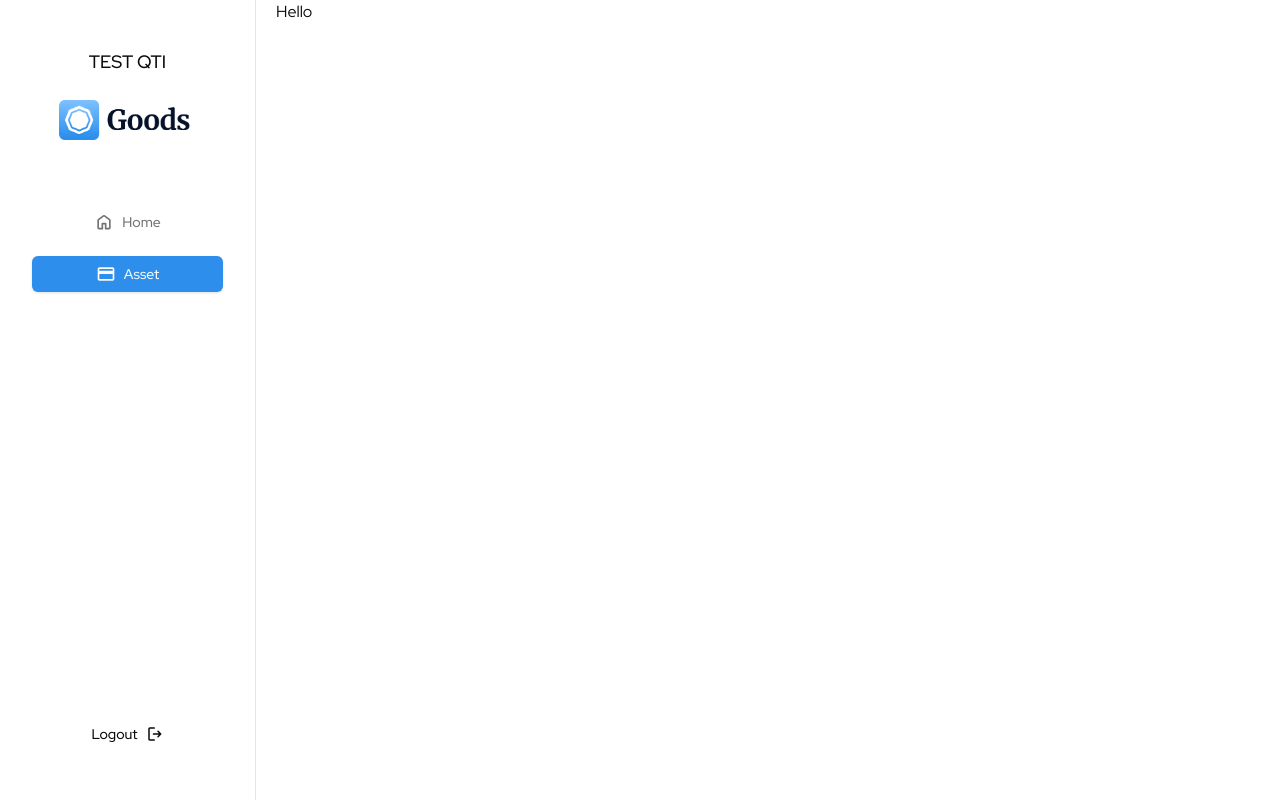
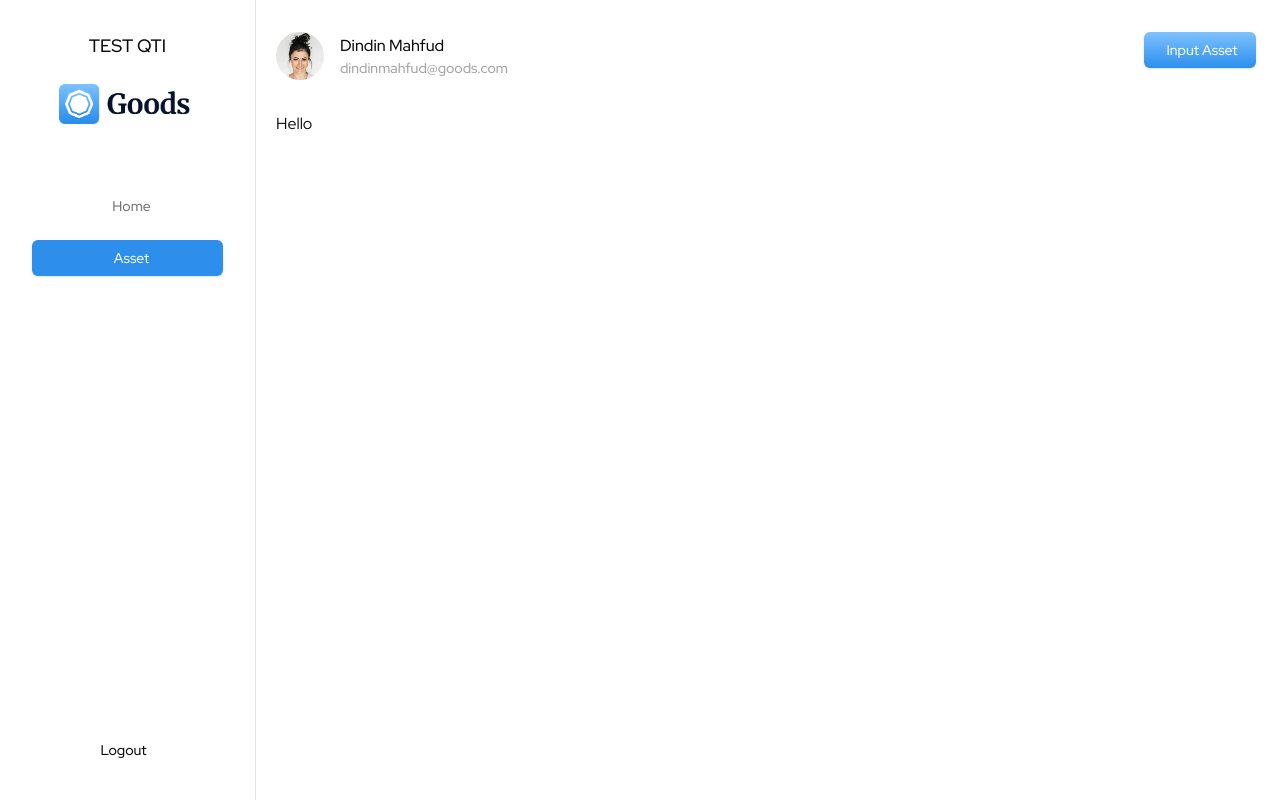
Before and after one commit to euxzy/qti-test, a Next.js app: page /asset in a window 1280 px wide. Built offline with nearby package versions, Linux system fonts and the light colour scheme.

Commit message:
feat(navigation): create top bar

```diff
--- a/app/(dashboard)/layout.tsx
+++ b/app/(dashboard)/layout.tsx
@@ -1,11 +1,15 @@
 import { ReactNode } from 'react'
 import { Sidebar } from '~/components/shared/navigation/sidebar'
+import { TopBar } from '~/components/shared/navigation/top-bar'
 
 export default function DashboardLayout({ children }: { children: ReactNode }) {
   return (
-    <div className="flex h-screen space-x-5">
+    <div className="flex min-h-screen space-x-5">
       <Sidebar />
-      <div>{children}</div>
+      <div className="w-full">
+        <TopBar />
+        <div>{children}</div>
+      </div>
     </div>
   )
 }
--- a/app/globals.css
+++ b/app/globals.css
@@ -14,6 +14,7 @@
     --popover-foreground: 0 0% 3.9%;
 
     --primary: 209 83% 55%;
+    --primary-2: 209 100% 75%;
     --primary-foreground: 0 0% 98%;
 
     --secondary: 0 0% 96.1%;
@@ -74,3 +75,9 @@
     @apply bg-background text-foreground;
   }
 }
+
+@layer components {
+  .btn-gradient {
+    @apply bg-gradient-to-t from-primary to-primary-2;
+  }
+}
--- /dev/null
+++ b/components/logic/show-if.tsx
@@ -0,0 +1,15 @@
+import { ReactNode } from 'react'
+
+export interface ShowIfProps {
+  children: ReactNode
+  condition: boolean
+}
+
+/**
+ *
+ * @param { ShowIfProps }
+ * @returns { ReactNode | null }
+ */
+export function ShowIf({ children, condition }: ShowIfProps): ReactNode | null {
+  return condition ? children : null
+}
--- a/components/shared/icons.tsx
+++ /dev/null
@@ -1,5 +0,0 @@
-'use client'
-
-import { Icon } from '@iconify/react'
-
-export { Icon }
--- a/components/shared/navigation/sidebar.tsx
+++ b/components/shared/navigation/sidebar.tsx
@@ -3,22 +3,21 @@
 import Image from 'next/image'
 import Link from 'next/link'
 
-import { Icon } from '~/components/shared/icons'
 import { Button } from '~/components/ui/button'
 import Logo from '~/assets/images/logo-horizontal-black.png'
 import { usePathname } from 'next/navigation'
 import { cn } from '~/lib/cn'
 
 const routeItems: { icon: string; name: string; path: string }[] = [
-  { icon: 'material-symbols:home-outline-rounded', name: 'Home', path: '/' },
-  { icon: 'material-symbols:credit-card-outline', name: 'Asset', path: '/asset' }
+  { icon: 'icon-[material-symbols--home-outline-rounded]', name: 'Home', path: '/' },
+  { icon: 'icon-[material-symbols--credit-card-outline]', name: 'Asset', path: '/asset' }
 ]
 
 export function Sidebar() {
   const currentPath = usePathname()
 
   return (
-    <aside className="flex min-w-64 flex-col justify-between border-e px-8 py-12">
+    <aside className="flex min-w-64 flex-col justify-between border-e px-8 py-8">
       <div>
         <div className="mb-16 grid place-items-center">
           <h2 className="mb-6 text-lg font-medium">TEST QTI</h2>
@@ -36,7 +35,7 @@ export function Sidebar() {
                 className={cn('w-full font-medium', currentPath !== item.path && 'text-neutral-500')}
               >
                 <Link href={item.path}>
-                  <Icon icon={item.icon} className="mr-2 text-xl" />
+                  <span className={cn(item.icon, 'mr-2 text-lg')}></span>
                   <span>{item.name}</span>
                 </Link>
               </Button>
@@ -48,7 +47,7 @@ export function Sidebar() {
       <Button asChild variant="ghost" className="w-full font-medium">
         <Link href="#">
           <span>Logout</span>
-          <Icon icon="material-symbols:logout-rounded" className="ms-2 text-lg" />
+          <span className={cn('icon-[material-symbols--logout-rounded]', 'ms-2 text-lg')}></span>
         </Link>
       </Button>
     </aside>
--- /dev/null
+++ b/components/shared/navigation/top-bar.tsx
@@ -0,0 +1,46 @@
+'use client'
+
+import Link from 'next/link'
+import Image from 'next/image'
+import { usePathname } from 'next/navigation'
+
+import { Button } from '~/components/ui/button'
+import { BUTTON_ACTION } from '~/constants/layouts/top-bar'
+import { ShowIf } from '~/components/logic/show-if'
+import { cn } from '~/lib/cn'
+import ProfileImg from '~/assets/images/avatar-circle.png'
+
+export function TopBar() {
+  const currentPath = usePathname()
+  const action = BUTTON_ACTION.find(item => item.path === currentPath)
+
+  return (
+    <header className="py-8 pe-6">
+      <div className="flex items-start justify-between">
+        <div className="flex items-center gap-4">
+          <div className="h-12">
+            <Image src={ProfileImg} alt="Profile" fill className="!static w-full" />
+          </div>
+          <div className="flex items-center gap-2">
+            <div className="font-medium">
+              <h3>Dindin Mahfud</h3>
+              <p className="text-sm text-neutral-400">dindinmahfud@goods.com</p>
+            </div>
+            <div>
+              <span className="icon-[material-symbols--keyboard-arrow-down-rounded] text-xl"></span>
+            </div>
+          </div>
+        </div>
+
+        <ShowIf condition={!!action}>
+          <Button asChild className="btn-gradient min-w-28 font-medium">
+            <Link href="#">
+              <span className={cn('icon-[material-symbols--add]', 'mr-1 text-lg')}></span>
+              <span>{action?.text}</span>
+            </Link>
+          </Button>
+        </ShowIf>
+      </div>
+    </header>
+  )
+}
--- /dev/null
+++ b/constants/layouts/top-bar.ts
@@ -0,0 +1,7 @@
+export const BUTTON_ACTION: { path: string; icon: string; text: string }[] = [
+  {
+    path: '/asset',
+    icon: 'icon-[material-symbols--add]',
+    text: 'Input Asset'
+  }
+]
--- a/package.json
+++ b/package.json
@@ -7,7 +7,7 @@
     "build": "next build",
     "start": "next start",
     "lint": "next lint",
-    "format": "prettier --write \"{app,components,lib}/**/*.{js,ts,jsx,tsx}\"",
+    "format": "prettier --write \"{app,components,lib,constants}/**/*.{js,ts,jsx,tsx}\"",
     "prepare": "husky"
   },
   "dependencies": {
@@ -22,7 +22,9 @@
     "tailwindcss-animate": "^1.0.7"
   },
   "devDependencies": {
+    "@iconify-json/material-symbols": "^1.1.76",
     "@iconify/react": "^4.1.1",
+    "@iconify/tailwind": "^0.1.4",
     "@types/node": "^20",
     "@types/react": "^18",
     "@types/react-dom": "^18",
--- a/tailwind.config.ts
+++ b/tailwind.config.ts
@@ -1,4 +1,5 @@
 import type { Config } from 'tailwindcss'
+import { addDynamicIconSelectors } from '@iconify/tailwind'
 
 const config = {
   darkMode: ['class'],
@@ -21,6 +22,7 @@ const config = {
         foreground: 'hsl(var(--foreground))',
         primary: {
           DEFAULT: 'hsl(var(--primary))',
+          2: 'hsl(var(--primary-2))',
           foreground: 'hsl(var(--primary-foreground))'
         },
         secondary: {
@@ -69,7 +71,7 @@ const config = {
       }
     }
   },
-  plugins: [require('tailwindcss-animate')]
+  plugins: [require('tailwindcss-animate'), addDynamicIconSelectors()]
 } satisfies Config
 
 export default config
```
Also changed, not shown: assets/images/avatar-circle.png (added).
